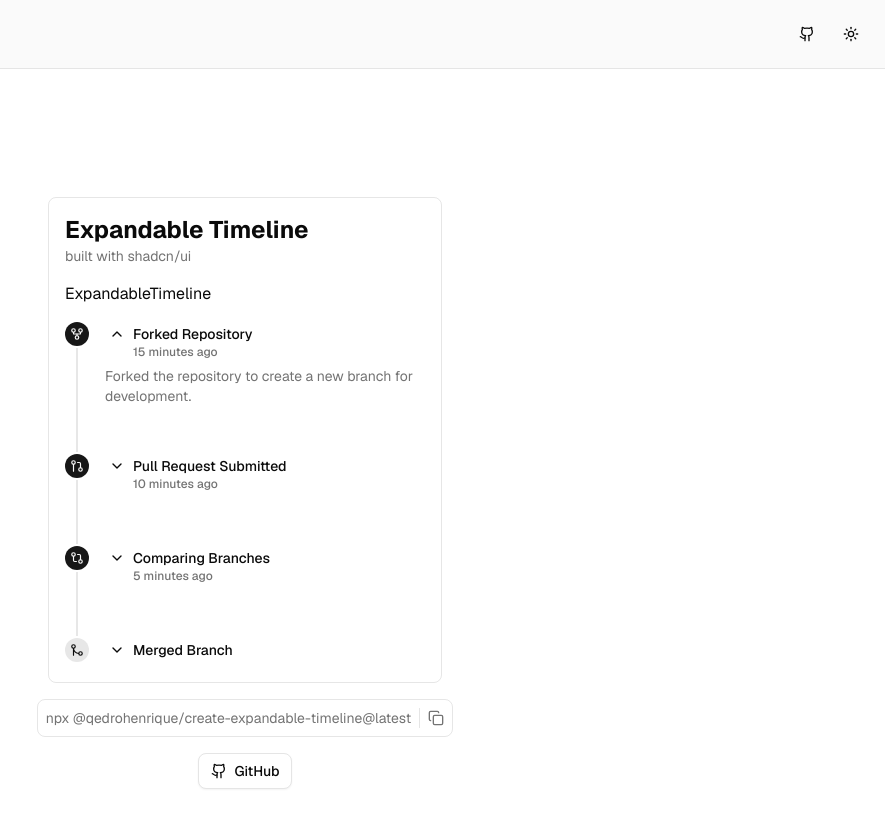
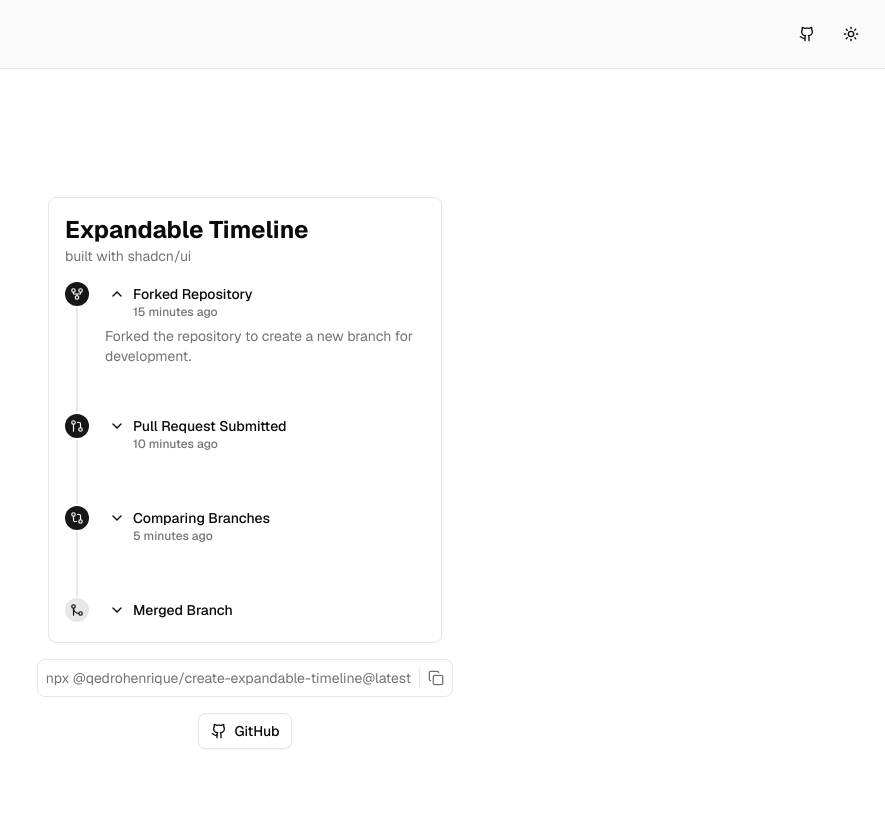
Before and after one commit to qedrohenrique/multi-select-animated, a Next.js app: page /expandable-timeline in a window 1280 px wide. Shown: the top 828 px of the page, without its empty margins (395-1280 px from the left). Built offline with nearby package versions, Linux system fonts and the light colour scheme.

Commit message:
fix: build

```diff
--- a/packages/create-expandable-timeline/template/src/components/ui/timeline.tsx
+++ b/packages/create-expandable-timeline/template/src/components/ui/timeline.tsx
@@ -132,7 +132,7 @@ function TimelineDate({
   className,
   ...props
 }: TimelineDateProps) {
-  const Comp = asChild ? Slot.Root : "time";
+  const Comp = (asChild ? Slot : "time") as React.ElementType;
 
   return (
     <Comp
@@ -195,7 +195,7 @@ function TimelineIndicator({
   children,
   ...props
 }: TimelineIndicatorProps) {
-  const Comp = asChild ? Slot.Root : "div";
+  const Comp = (asChild ? Slot : "div") as React.ElementType;
 
   return (
     <Comp
--- a/src/app/expandable-timeline/page.tsx
+++ b/src/app/expandable-timeline/page.tsx
@@ -4,9 +4,7 @@ import { Button } from "@/components/ui/button";
 import { toast } from "sonner";
 import { CopyIcon, GithubIcon } from "lucide-react";
 import { Separator } from "@/components/ui/separator";
-import { ExpandableTimeline } from "@/components/custom/expandable-timeline";
 import { GitCompare, GitFork, GitMerge, GitPullRequest } from "lucide-react";
-
 import {
   Timeline,
   TimelineContent,
@@ -16,7 +14,7 @@ import {
   TimelineItem,
   TimelineSeparator,
   TimelineTitle,
-} from "@/components/ui/timeline";
+} from "@/components/custom/timeline";
 
 const items = [
   {
@@ -100,7 +98,6 @@ export default function ExpandableTimelinePage() {
           <h1 className="text-2xl font-bold">Expandable Timeline</h1>
           <p className="text-sm text-muted-foreground">built with shadcn/ui</p>
         </div>
-        <ExpandableTimeline />
         <TimelineDemo />
       </div>
       <span className="text-sm text-muted-foreground my-4 border border-foreground/10 rounded-md p-2 flex items-center gap-2">
@@ -112,7 +109,7 @@ export default function ExpandableTimelinePage() {
         variant="outline"
         onClick={() =>
           window.open(
-            "https://github.com/qedrohenrique/ui/blob/master/src/components/custom/expandable-timeline.tsx",
+            "https://github.com/qedrohenrique/ui/blob/master/src/components/custom/timeline.tsx",
             "_blank"
           )
         }
--- a/src/components/custom/expandable-timeline.tsx
+++ /dev/null
@@ -1,3 +0,0 @@
-export function ExpandableTimeline() {
-  return <div>ExpandableTimeline</div>;
-}
--- a/src/components/ui/timeline.tsx
+++ b/src/components/custom/timeline.tsx
@@ -131,7 +131,7 @@ function TimelineDate({
   className,
   ...props
 }: TimelineDateProps) {
-  const Comp = asChild ? Slot.Root : "time";
+  const Comp = (asChild ? Slot : "time") as React.ElementType;
 
   return (
     <Comp
@@ -194,7 +194,7 @@ function TimelineIndicator({
   children,
   ...props
 }: TimelineIndicatorProps) {
-  const Comp = asChild ? Slot.Root : "div";
+  const Comp = (asChild ? Slot : "div") as React.ElementType;
 
   return (
     <Comp
```
